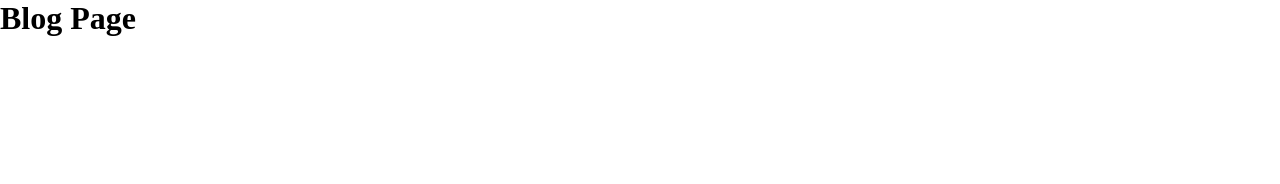
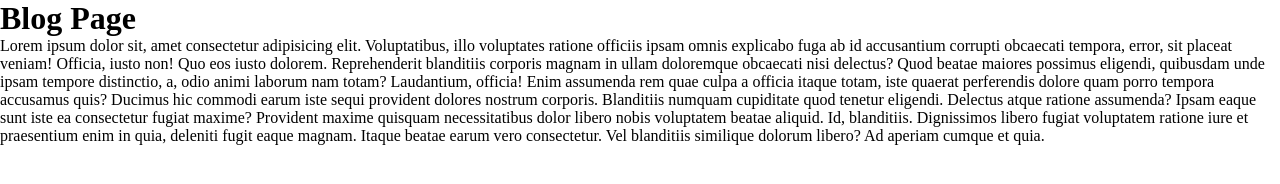
Before and after one commit to selimreza-dev/my-travel-blog, a plain HTML site: page blog.html in a window 1280 px wide. Drawn offline with Linux system fonts and the light colour scheme.

Commit message:
update secondary branch

```diff
--- a/blog.html
+++ b/blog.html
@@ -8,5 +8,10 @@
 </head>
 <body>
     <h1>Blog Page</h1>
+    <p>Lorem ipsum dolor sit, amet consectetur adipisicing elit. Voluptatibus, illo voluptates ratione officiis ipsam omnis explicabo fuga ab id accusantium corrupti obcaecati tempora, error, sit placeat veniam! Officia, iusto non!
+    Quo eos iusto dolorem. Reprehenderit blanditiis corporis magnam in ullam doloremque obcaecati nisi delectus? Quod beatae maiores possimus eligendi, quibusdam unde ipsam tempore distinctio, a, odio animi laborum nam totam?
+    Laudantium, officia! Enim assumenda rem quae culpa a officia itaque totam, iste quaerat perferendis dolore quam porro tempora accusamus quis? Ducimus hic commodi earum iste sequi provident dolores nostrum corporis.
+    Blanditiis numquam cupiditate quod tenetur eligendi. Delectus atque ratione assumenda? Ipsam eaque sunt iste ea consectetur fugiat maxime? Provident maxime quisquam necessitatibus dolor libero nobis voluptatem beatae aliquid. Id, blanditiis.
+    Dignissimos libero fugiat voluptatem ratione iure et praesentium enim in quia, deleniti fugit eaque magnam. Itaque beatae earum vero consectetur. Vel blanditiis similique dolorum libero? Ad aperiam cumque et quia.</p>
 </body>
 </html>
```
